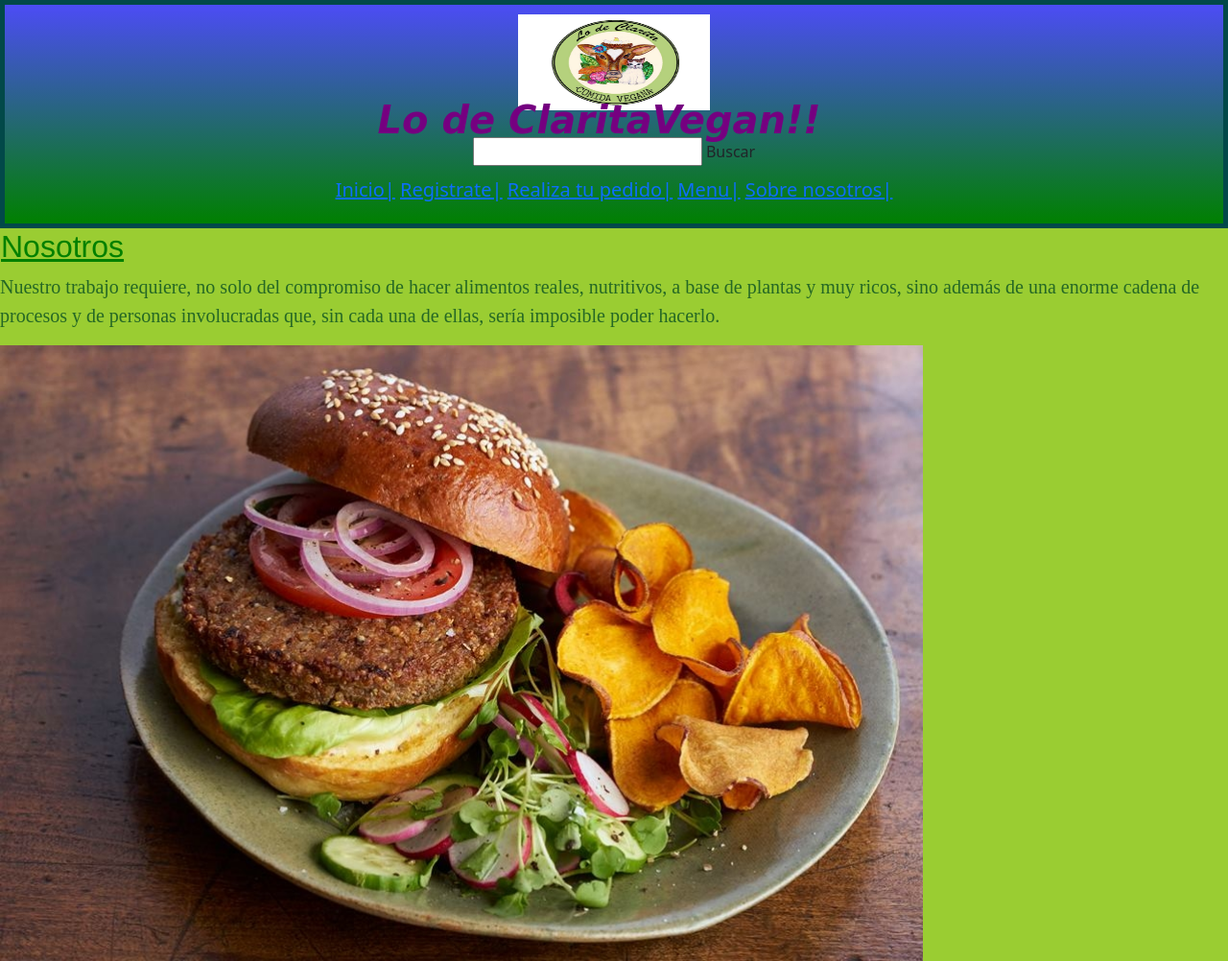
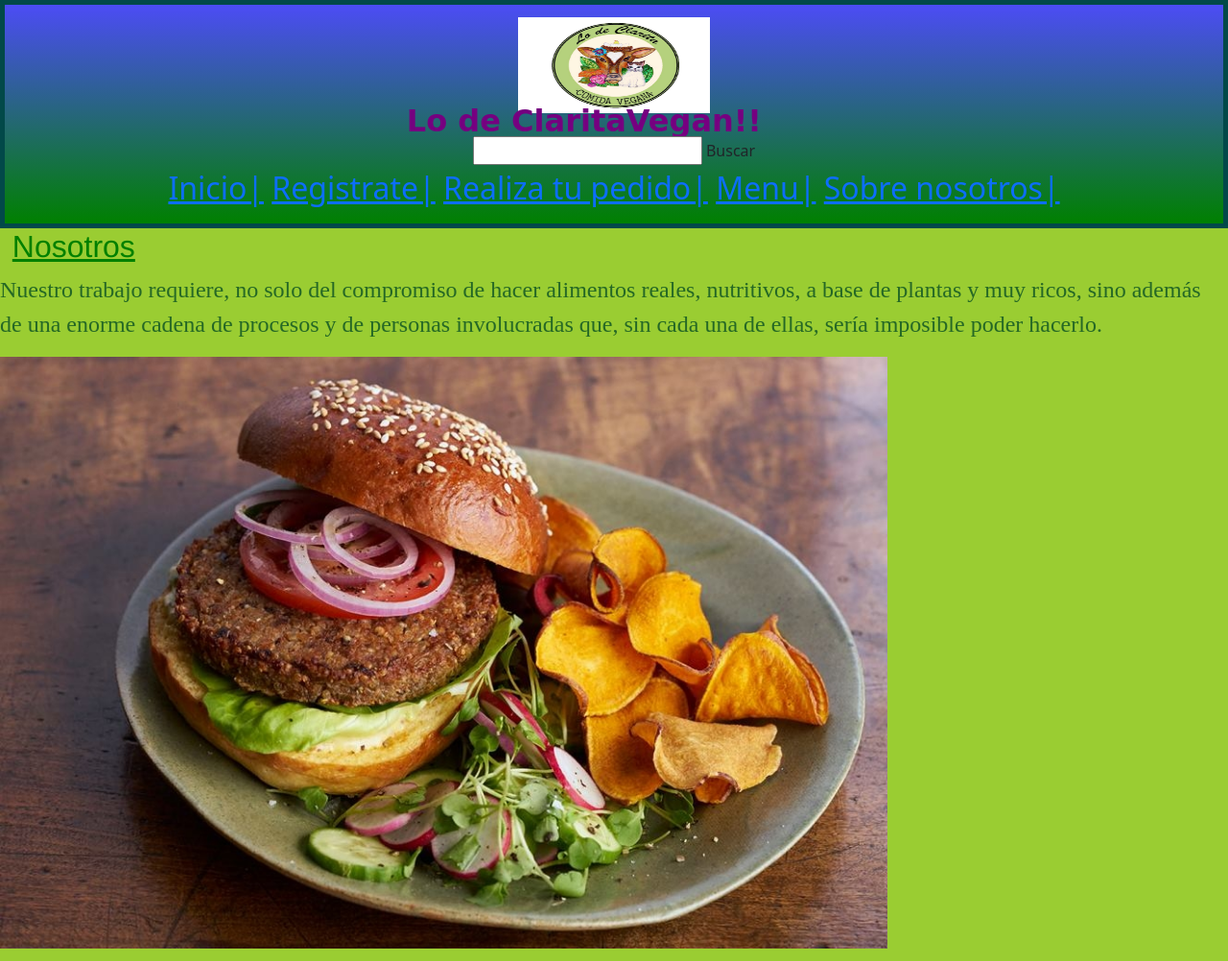
Before and after one commit to Agustin-garcia13/Agus-tp-github, a website: page claritavegan-agustingarcia/Seccion Sobre nosotros.html in a window 1280 px wide. Shown: the whole page at 96% size. Drawn offline with nearby package versions, Linux system fonts and the light colour scheme; a web font is replaced by a local one.

Commit message:
cambio de px por% y arreglos

```diff
--- a/claritavegan-agustingarcia/Seccion Sobre nosotros.html
+++ b/claritavegan-agustingarcia/Seccion Sobre nosotros.html
@@ -23,7 +23,7 @@
                     <input search="type"> Buscar</input>
                     <link rel="stylesheet" href="https://cdnjs.cloudflare.com/ajax/libs/animate.css/4.1.1/animate.min.css"/>
                 <div class="menu">
-                    <a href="index.html">Inicio|</a>
+                    <a href="../index.html">Inicio|</a>
                     <a href="Seccion Registrate.html">Registrate|</a>
                     <a href="Seccion contactanos.html">Realiza tu pedido|</a>
                     <a href="Seccion Menu.html">Menu|</a>
@@ -38,7 +38,9 @@
             <p>Nuestro trabajo requiere, no solo del compromiso de hacer alimentos reales, nutritivos,
             a base de plantas y muy ricos, sino además de una enorme cadena de procesos y
             de personas involucradas que, sin cada una de ellas, sería imposible poder hacerlo.</p>
-            <img class="conte__tit__3" alt="logosn" src="img/imagensn.jpg">
+            <div class="conte__tit__3">
+                <img alt="logosn" src="img/imagensn.jpg">
+            </div>
         </div>
     </body>
 </html>
--- a/sass/components/_Menu.scss
+++ b/sass/components/_Menu.scss
@@ -1,27 +1,27 @@
 .conte {
-    padding: 0px; }
+    padding: 0%; }
     .conte__tit {
         background-image: linear-gradient(to top, green, #4c4cf5);
         background-color: teal;
         text-align: center;
-        padding: 10px;
+        padding: 1%;
         margin: initial;
         box-sizing: border-box;
         border: 5px solid #024949; }
         .conte__tit__2 {
             transition: font-size 2s;
-            font-style: italic;
-            margin-right: 31px;
-            font-size: 40px;
+            font-style: inherit;
+            margin-right: 5%;
+            font-size: 200%;
             font-family: cursive;
             line-height: 0.5;
             color: #750080; }
 
     .tabla {
     font-family: 'Yrsa', serif;color: rgb(37, 104, 37);
-    padding-left: 0px;
+    padding-left: 0%;
     background-color: springgreen;
-    width: 300px; }
+    width: 290px; }
         .tabla__a {
             color: khaki; }
 
@@ -36,7 +36,7 @@
         }
 
     h1:hover{
-        font-size: 50px;
+        font-size: -100%;
         }
 
     h2{
--- a/sass/components/_Nav.scss
+++ b/sass/components/_Nav.scss
@@ -1,28 +1,28 @@
 .conte {
-        padding: 0px; }
+    padding: 0%; }
     .conte__tit {
         background-image: linear-gradient(to top, green, #4c4cf5);
         background-color: teal;
         text-align: center;
-            padding: 10px;
+        padding: 1%;
         margin: initial;
         box-sizing: border-box;
         border: 5px solid #024949; }
         .conte__tit__2 {
             transition: font-size 2s;
-                font-style: italic;
-                margin-right: 31px;
-                font-size: 40px;
+            font-style: inherit;
+            margin-right: 5%;
+            font-size: 200%;
             font-family: cursive;
             line-height: 0.5;
             color: #750080; }
 
     h1:hover{
-        font-size: 50px;
+        font-size: -100%;
         }
 
     .bloque{
-        width: 80%;
+        width: 70%;
         padding-left: 20%;
         }
 
@@ -32,6 +32,6 @@
 
     .menu{
         color: rgb(170, 26, 26);
-        padding: 10px;
-        font-size: 20px;
+        padding: 0%;
+        font-size: 200%;
         }
--- a/sass/components/_Realizatupedido.scss
+++ b/sass/components/_Realizatupedido.scss
@@ -1,32 +1,35 @@
 .conte {
-    padding: 0px; }
+    padding: 0%; }
     .conte__tit {
         background-image: linear-gradient(to top, green, #4c4cf5);
         background-color: teal;
         text-align: center;
-        padding: 10px;
+        padding: 1%;
         margin: initial;
         box-sizing: border-box;
         border: 5px solid #024949; }
         .conte__tit__2 {
             transition: font-size 2s;
-            font-style: italic;
-            margin-right: 31px;
-            font-size: 40px;
+            font-style: inherit;
+            margin-right: 5%;
+            font-size: 200%;
             font-family: cursive;
             line-height: 0.5;
             color: #750080; }
 
     .contenedor2{
         text-decoration: underline;color: green;
-        margin-left: 150px;
-        animation: jello;
-        animation-iteration-count: infinite;
-        animation-duration: 5s;
+        margin-left: 1%;
+
+        h3{
+            animation: jello;
+            animation-iteration-count: infinite;
+            animation-duration: 5s;
+        }
         }
 
     h1:hover{
-        font-size: 50px;
+        font-size: -100%;
         }
 
     body{
--- a/sass/components/_Registrate.scss
+++ b/sass/components/_Registrate.scss
@@ -1,18 +1,18 @@
 .conte {
-    padding: 0px; }
+    padding: 0%; }
     .conte__tit {
         background-image: linear-gradient(to top, green, #4c4cf5);
         background-color: teal;
         text-align: center;
-        padding: 10px;
+        padding: 1%;
         margin: initial;
         box-sizing: border-box;
         border: 5px solid #024949; }
         .conte__tit__2 {
             transition: font-size 2s;
-            font-style: italic;
-            margin-right: 31px;
-            font-size: 40px;
+            font-style: inherit;
+            margin-right: 5%;
+            font-size: 200%;
             font-family: cursive;
             line-height: 0.5;
             color: #750080; }
@@ -22,7 +22,7 @@
         }
 
     h1:hover{
-        font-size: 50px;
+        font-size: -100%;
         }
 
     .corte{
--- a/sass/components/_Sobrenosotros.scss
+++ b/sass/components/_Sobrenosotros.scss
@@ -1,36 +1,38 @@
 .conte {
-    padding: 0px; }
+    padding: 0%; }
     .conte__tit {
         background-image: linear-gradient(to top, green, #4c4cf5);
         background-color: teal;
         text-align: center;
-        padding: 10px;
+        padding: 1%;
         margin: initial;
         box-sizing: border-box;
         border: 5px solid #024949; }
-        .conte__tit__3 {
-            width: 962px;
-        }
         .conte__tit__2 {
             transition: font-size 2s;
-            font-style: italic;
-            margin-right: 31px;
-            font-size: 40px;
+            font-style: inherit;
+            margin-right: 5%;
+            font-size: 200%;
             font-family: cursive;
             line-height: 0.5;
             color: #750080; }
 
+
+    .conte__tit__3 {
+        width: 1%
+        }
+
     .contenedora {
         text-decoration: underline;
         color: green;
-        margin-left: 1px; }
+        margin-left: 1%; }
         .contenedora__letra {
             font-family: 'Yrsa', serif;color: rgb(37, 104, 37);
-            font-size: 20px;
+            font-size: 150%;
         }
 
     h1:hover{
-        font-size: 50px;
+        font-size: -100%;
         }
 
     h2{
@@ -43,7 +45,17 @@
         }
 
 
-@media only screen and (max-width: 600px) {
-    .conte__tit__3 {
-        width: 20px;
+
+
+      /*   @media only screen and (max-width: 600px) {
+
+                }
+            }
+        } */
+
+.conte__tit__3 {
+    width: 85%;
+    img{
+        width: 85%;
     }
+}
```
Also changed, not shown: claritavegan-agustingarcia/Seccion Menu.html (+1 -1 lines), claritavegan-agustingarcia/Seccion Registrate.html (+1 -1 lines), claritavegan-agustingarcia/Seccion contactanos.html (+2 -2 lines), claritavegan-agustingarcia/error404.html (+1 -1 lines), claritavegan-agustingarcia/clarita.css. Lines whose indentation alone changed are shown as unchanged.
